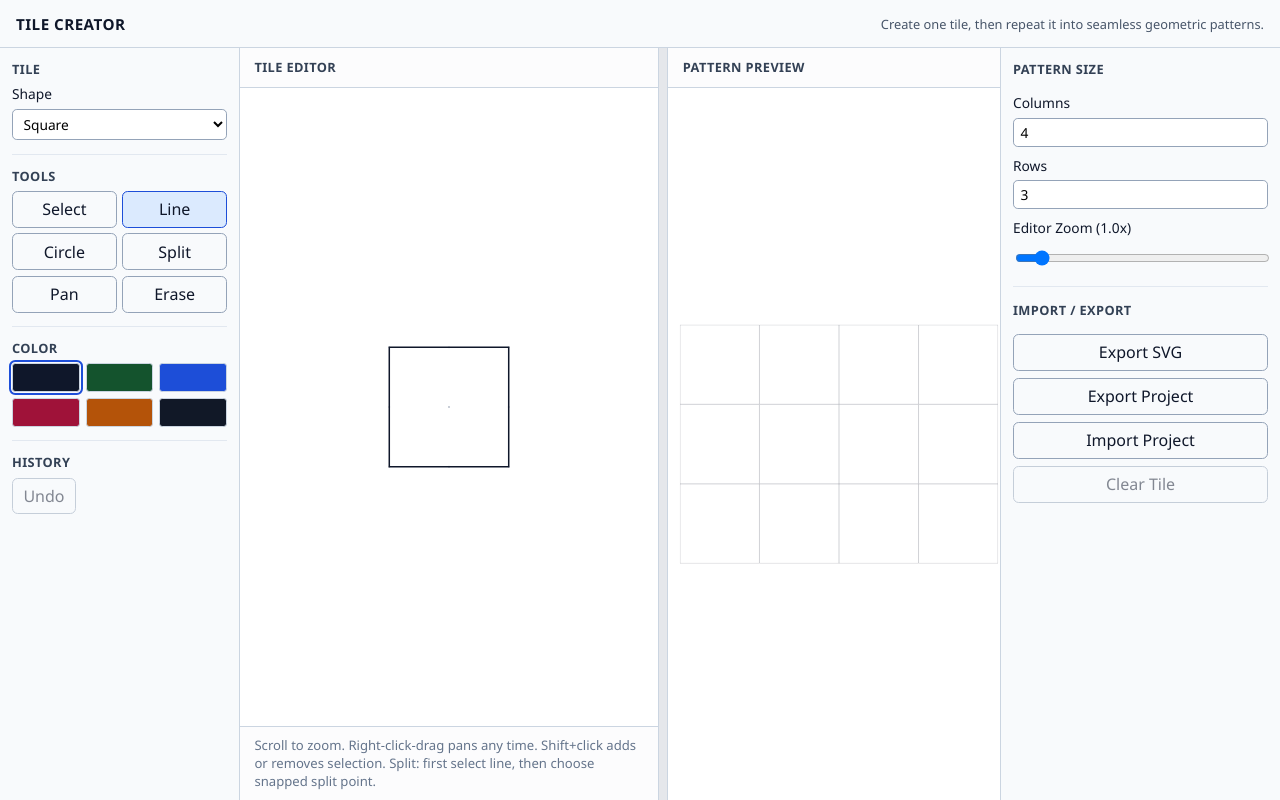
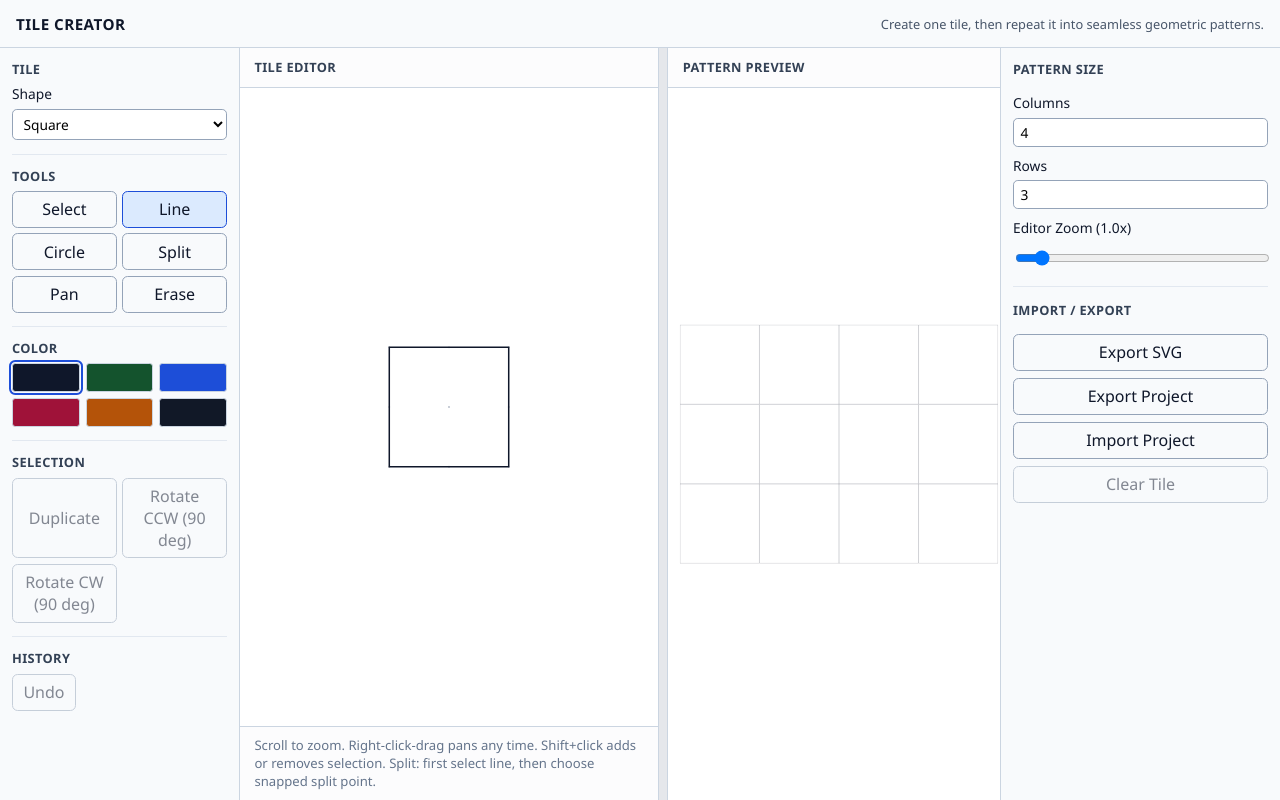
Before and after one commit to handorff/tile-creator, a React (Vite) app: page / in a window 1280 px wide. Built offline with nearby package versions, Linux system fonts and the light colour scheme.

Commit message:
Add multi-select rotate tools

```diff
--- a/src/app/App.tsx
+++ b/src/app/App.tsx
@@ -16,7 +16,7 @@ import {
   initialProjectState,
   projectReducer
 } from '../state/projectState';
-import type { PatternSize, Primitive, ProjectState, TileShape, Tool } from '../types/model';
+import type { PatternSize, Point, Primitive, ProjectState, TileShape, Tool } from '../types/model';
 import { downloadText } from '../utils/download';
 import { createId } from '../utils/ids';
 
@@ -49,6 +49,30 @@ function clampEditorPane(value: number): number {
     return 0.55;
   }
   return Math.min(MAX_EDITOR_PANE, Math.max(MIN_EDITOR_PANE, value));
+}
+
+function rotatePointAroundOrigin(point: Point, radians: number): Point {
+  const cos = Math.cos(radians);
+  const sin = Math.sin(radians);
+  return {
+    x: point.x * cos - point.y * sin,
+    y: point.x * sin + point.y * cos
+  };
+}
+
+function rotatePrimitiveAroundOrigin(primitive: Primitive, radians: number): Primitive {
+  if (primitive.kind === 'line') {
+    return {
+      ...primitive,
+      a: rotatePointAroundOrigin(primitive.a, radians),
+      b: rotatePointAroundOrigin(primitive.b, radians)
+    };
+  }
+
+  return {
+    ...primitive,
+    center: rotatePointAroundOrigin(primitive.center, radians)
+  };
 }
 
 function loadInitialState(): InitialState {
@@ -152,6 +176,46 @@ export function App(): JSX.Element {
     });
   };
 
+  const duplicateSelected = (): void => {
+    if (selectedPrimitiveIds.length === 0) {
+      return;
+    }
+
+    const selected = new Set(selectedPrimitiveIds);
+    const duplicates = project.primitives
+      .filter((primitive) => selected.has(primitive.id))
+      .map((primitive) => ({
+        ...primitive,
+        id: createId(primitive.kind)
+      }));
+
+    if (duplicates.length === 0) {
+      return;
+    }
+
+    dispatch({ type: 'add-primitives', primitives: duplicates });
+    setSelectedPrimitiveIds(duplicates.map((primitive) => primitive.id));
+  };
+
+  const rotateSelected = (clockwise: boolean): void => {
+    if (selectedPrimitiveIds.length === 0) {
+      return;
+    }
+
+    const stepDegrees = project.tile.shape === 'square' ? 90 : 60;
+    const radians = ((clockwise ? stepDegrees : -stepDegrees) * Math.PI) / 180;
+    const selected = new Set(selectedPrimitiveIds);
+    const rotated = project.primitives
+      .filter((primitive) => selected.has(primitive.id))
+      .map((primitive) => rotatePrimitiveAroundOrigin(primitive, radians));
+
+    if (rotated.length === 0) {
+      return;
+    }
+
+    dispatch({ type: 'update-primitives', primitives: rotated });
+  };
+
   const clearTile = (): void => {
     if (project.primitives.length === 0) {
       return;
@@ -249,9 +313,13 @@ export function App(): JSX.Element {
           activeColor={project.activeColor}
           colors={DEFAULT_COLORS}
           canUndo={project.history.past.length > 0}
+          selectedCount={selectedPrimitiveIds.length}
           onShapeChange={setShape}
           onToolChange={setTool}
           onColorChange={setColor}
+          onDuplicateSelection={duplicateSelected}
+          onRotateSelectionCcw={() => rotateSelected(false)}
+          onRotateSelectionCw={() => rotateSelected(true)}
           onUndo={() => dispatch({ type: 'undo' })}
         />
 
--- a/src/features/editor/Toolbar.tsx
+++ b/src/features/editor/Toolbar.tsx
@@ -6,9 +6,13 @@ interface ToolbarProps {
   activeColor: string;
   colors: string[];
   canUndo: boolean;
+  selectedCount: number;
   onShapeChange: (shape: TileShape) => void;
   onToolChange: (tool: Tool) => void;
   onColorChange: (color: string) => void;
+  onDuplicateSelection: () => void;
+  onRotateSelectionCcw: () => void;
+  onRotateSelectionCw: () => void;
   onUndo: () => void;
 }
 
@@ -22,6 +26,9 @@ const tools: Array<{ id: Tool; label: string }> = [
 ];
 
 export function Toolbar(props: ToolbarProps): JSX.Element {
+  const hasSelection = props.selectedCount > 0;
+  const rotationStepLabel = props.shape === 'square' ? '90' : '60';
+
   return (
     <aside className="toolbar">
       <section>
@@ -72,6 +79,21 @@ export function Toolbar(props: ToolbarProps): JSX.Element {
       </section>
 
       <section>
+        <h2>Selection</h2>
+        <div className="button-row">
+          <button type="button" onClick={props.onDuplicateSelection} disabled={!hasSelection}>
+            Duplicate
+          </button>
+          <button type="button" onClick={props.onRotateSelectionCcw} disabled={!hasSelection}>
+            Rotate CCW ({rotationStepLabel} deg)
+          </button>
+          <button type="button" onClick={props.onRotateSelectionCw} disabled={!hasSelection}>
+            Rotate CW ({rotationStepLabel} deg)
+          </button>
+        </div>
+      </section>
+
+      <section>
         <h2>History</h2>
         <button type="button" onClick={props.onUndo} disabled={!props.canUndo}>
           Undo
--- a/src/state/projectState.ts
+++ b/src/state/projectState.ts
@@ -45,7 +45,9 @@ export type ProjectAction =
   | { type: 'recolor-primitives'; ids: string[]; color: string }
   | { type: 'set-tile-shape'; shape: TileShape }
   | { type: 'add-primitive'; primitive: Primitive }
+  | { type: 'add-primitives'; primitives: Primitive[] }
   | { type: 'update-primitive'; primitive: Primitive }
+  | { type: 'update-primitives'; primitives: Primitive[] }
   | { type: 'split-line'; id: string; point: Point; firstId: string; secondId: string }
   | { type: 'erase-primitive'; id: string }
   | { type: 'erase-primitives'; ids: string[] }
@@ -81,10 +83,18 @@ function setTileShape(state: ProjectState, shape: TileShape): ProjectState {
 }
 
 function addPrimitive(state: ProjectState, primitive: Primitive): ProjectState {
+  return addPrimitives(state, [primitive]);
+}
+
+function addPrimitives(state: ProjectState, primitives: Primitive[]): ProjectState {
+  if (primitives.length === 0) {
+    return state;
+  }
+
   const next = withHistory(state);
   return {
     ...next,
-    primitives: [...state.primitives, primitive]
+    primitives: [...state.primitives, ...primitives]
   };
 }
 
@@ -131,19 +141,31 @@ function samePrimitive(a: Primitive, b: Primitive): boolean {
 }
 
 function updatePrimitive(state: ProjectState, primitive: Primitive): ProjectState {
-  const index = state.primitives.findIndex((candidate) => candidate.id === primitive.id);
-  if (index < 0) {
+  return updatePrimitives(state, [primitive]);
+}
+
+function updatePrimitives(state: ProjectState, primitives: Primitive[]): ProjectState {
+  if (primitives.length === 0) {
     return state;
   }
 
-  if (samePrimitive(state.primitives[index], primitive)) {
+  const updates = new Map(primitives.map((primitive) => [primitive.id, primitive]));
+  let changed = false;
+  const updatedPrimitives = state.primitives.map((primitive) => {
+    const next = updates.get(primitive.id);
+    if (!next || samePrimitive(primitive, next)) {
+      return primitive;
+    }
+
+    changed = true;
+    return next;
+  });
+
+  if (!changed) {
     return state;
   }
 
   const next = withHistory(state);
-  const updatedPrimitives = [...state.primitives];
-  updatedPrimitives[index] = primitive;
-
   return {
     ...next,
     primitives: updatedPrimitives
@@ -278,8 +300,12 @@ export function projectReducer(state: ProjectState, action: ProjectAction): Proj
       return setTileShape(state, action.shape);
     case 'add-primitive':
       return addPrimitive(state, action.primitive);
+    case 'add-primitives':
+      return addPrimitives(state, action.primitives);
     case 'update-primitive':
       return updatePrimitive(state, action.primitive);
+    case 'update-primitives':
+      return updatePrimitives(state, action.primitives);
     case 'split-line':
       return splitLine(state, action.id, action.point, action.firstId, action.secondId);
     case 'erase-primitive':
```
Also changed, not shown: 2 other files (tests, documents, lock files or other folders).
